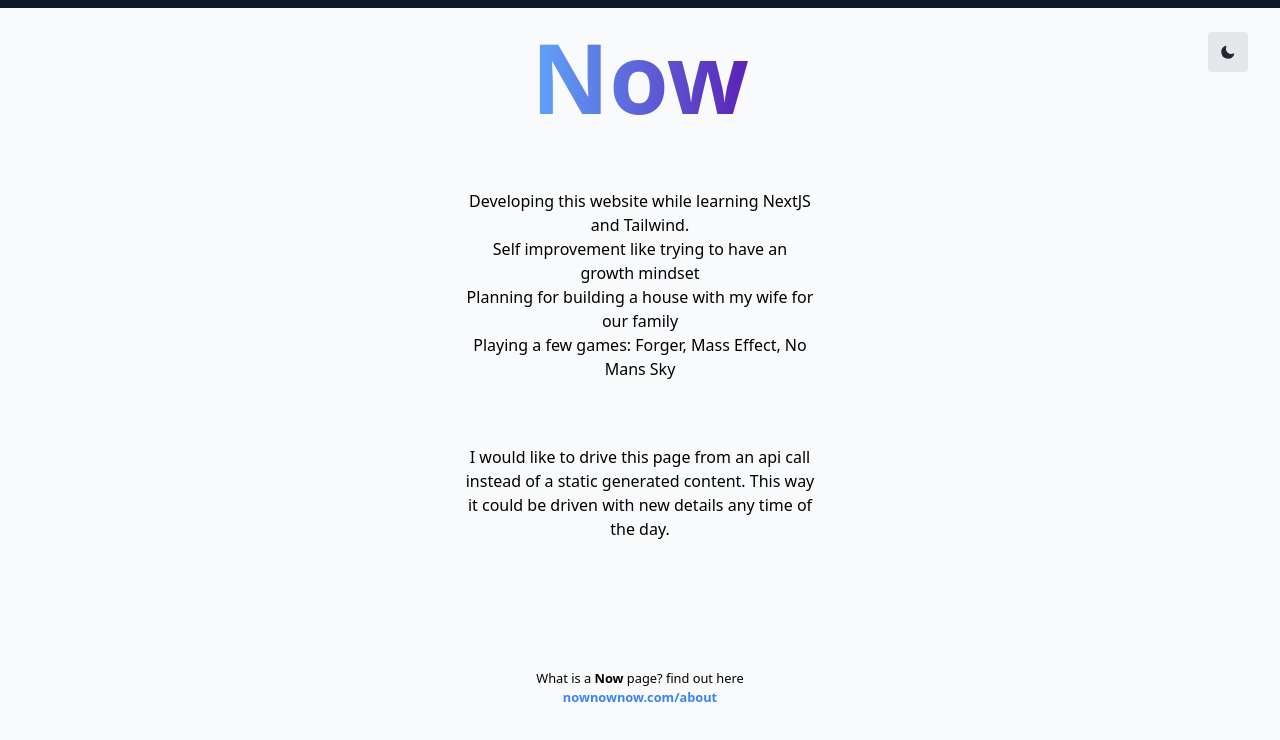
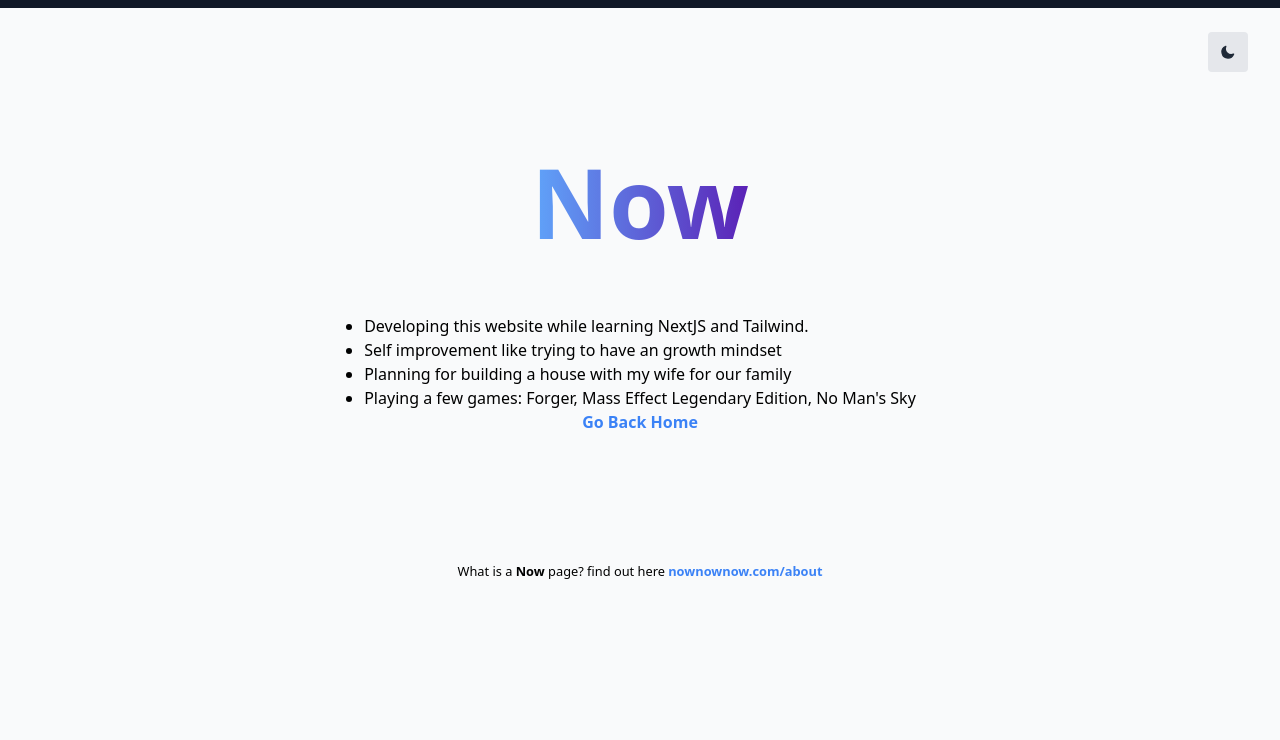
Before and after one commit to jessycormier/jessyco-website-nextjs, a Next.js app: page /now in a window 1280 px wide. Shown: the top 740 px of the page. Built offline with nearby package versions, Linux system fonts and the light colour scheme.

Commit message:
add back link and update descriptions

```diff
--- a/components/layout/center-content.layout.tsx
+++ b/components/layout/center-content.layout.tsx
@@ -5,7 +5,7 @@ export default function CenterContentLayout({ children }) {
   return (
     <div className="flex flex-col items-center justify-center min-h-screen py-2">
       <LayoutHeader></LayoutHeader>
-      <main className="flex flex-col items-center justify-center w-full flex-1 px-20 text-center max-w-lg">
+      <main className="flex flex-col items-center justify-center w-full flex-1 px-20 text-center max-w-3xl">
         {children}
       </main>
       <LayoutFooter></LayoutFooter>
--- a/pages/index.tsx
+++ b/pages/index.tsx
@@ -1,5 +1,4 @@
 import Link from "next/link";
-import React from "react";
 import CenterContentLayout from "../components/layout/center-content.layout";
 
 export default function Index() {
@@ -13,12 +12,12 @@ export default function Index() {
       />
 
       <p className="mt-8">
-        Hey, thanks for visiting my website. My name is Jessy Cormier and I
+        Hey, thanks for visiting. My name is Jessy Cormier and I
         build front-end stuff.
       </p>
 
       <p className="mt-4">
-        See what I'm up to <Link href="/now"><a>Now</a></Link>.
+        See what I'm up to right <Link href="/now"><a>Now</a></Link>.
       </p>
     </CenterContentLayout>
   );
--- a/pages/now.tsx
+++ b/pages/now.tsx
@@ -1,3 +1,4 @@
+import Link from "next/link";
 import CenterContentLayout from "../components/layout/center-content.layout";
 
 export default function NowPage() {
@@ -6,16 +7,14 @@ export default function NowPage() {
       <h1 className="font-extrabold text-transparent text-8xl bg-clip-text bg-gradient-to-r from-blue-400 to-purple-800">
         Now
       </h1>
-      <ul className="mt-16">
+      <ul className="mt-16 text-left list-disc">
         <li>Developing this website while learning NextJS and Tailwind.</li>
         <li>Self improvement like trying to have an growth mindset</li>
         <li>Planning for building a house with my wife for our family</li>
-        <li>Playing a few games: Forger, Mass Effect, No Mans Sky</li>
+        <li>Playing a few games: Forger, Mass Effect Legendary Edition, No Man's Sky</li>
       </ul>
 
-      <p className="mt-16">
-        I would like to drive this page from an api call instead of a static generated content. This way it could be driven with new details any time of the day.
-      </p>
+      <Link href="/"><a className="mt-8">Go Back Home</a></Link>
       <small className="mt-32">
         What is a <strong>Now</strong> page? find out here{" "}
         <a href="https://nownownow.com/about" target="_blank">
```
